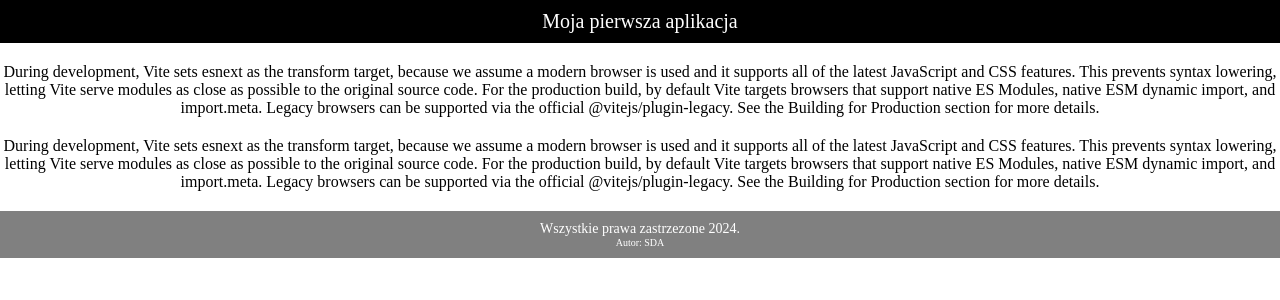
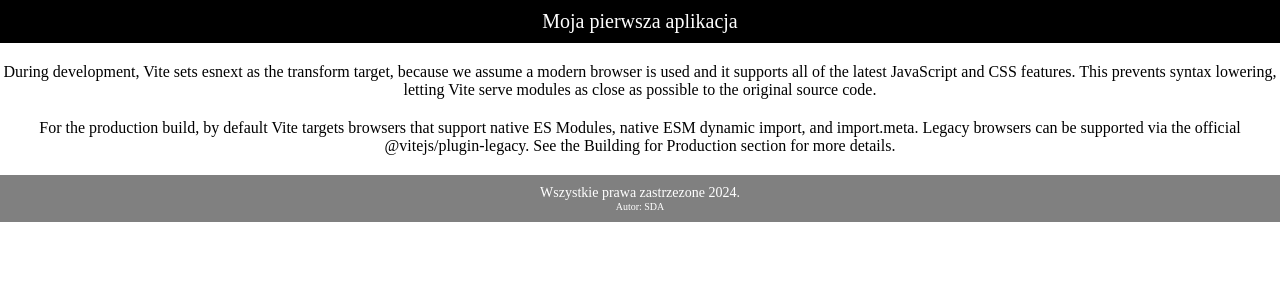
Before and after one commit to KajBialas/SDA-35-React, a React (Vite) app: page / in a window 1280 px wide. Shown: the top 300 px of the page. Built offline with nearby package versions, Linux system fonts and the light colour scheme.

Commit message:
Props for text section

```diff
--- a/src/App.jsx
+++ b/src/App.jsx
@@ -7,11 +7,17 @@ function App() {
   return (
     <>
       <Header />
-      <TextSection />
-      <TextSection />
+      <TextSection content="During development, Vite sets esnext as the transform target, because we assume a modern browser is used and it supports all of the latest JavaScript and CSS features. This prevents syntax lowering, letting Vite serve modules as close as possible to the original source code." />
+      <TextSection content="For the production build, by default Vite targets browsers that support native ES Modules, native ESM dynamic import, and import.meta. Legacy browsers can be supported via the official @vitejs/plugin-legacy. See the Building for Production section for more details." />
       <Footer />
     </>
   )
 }
 
 export default App
+
+
+
+// Zadanie 7
+// Zmodyfikuj komponenty Header, footer oraz textSection - tak zeby wyświetlały dane dostarczone
+// w mechanizmie props
--- a/src/components/textSection/TextSection.jsx
+++ b/src/components/textSection/TextSection.jsx
@@ -1,14 +1,29 @@
 import styles from "./textSection.module.css";
 
-const TextSection = () => {
+const TextSection = ({ content }) => {
+
     return (
         <section className={styles.textSectionContainer}>
             <p>
-                During development, Vite sets esnext as the transform target, because we assume a modern browser is used and it supports all of the latest JavaScript and CSS features. This prevents syntax lowering, letting Vite serve modules as close as possible to the original source code.
-                For the production build, by default Vite targets browsers that support native ES Modules, native ESM dynamic import, and import.meta. Legacy browsers can be supported via the official @vitejs/plugin-legacy. See the Building for Production section for more details.
+               {content}
             </p>
         </section>
     )
 }
 
 export default TextSection;
+
+// import styles from "./textSection.module.css";
+
+// const TextSection = (props) => {
+
+//     return (
+//         <section className={styles.textSectionContainer}>
+//             <p>
+//                {props.content}
+//             </p>
+//         </section>
+//     )
+// }
+
+// export default TextSection;
```
